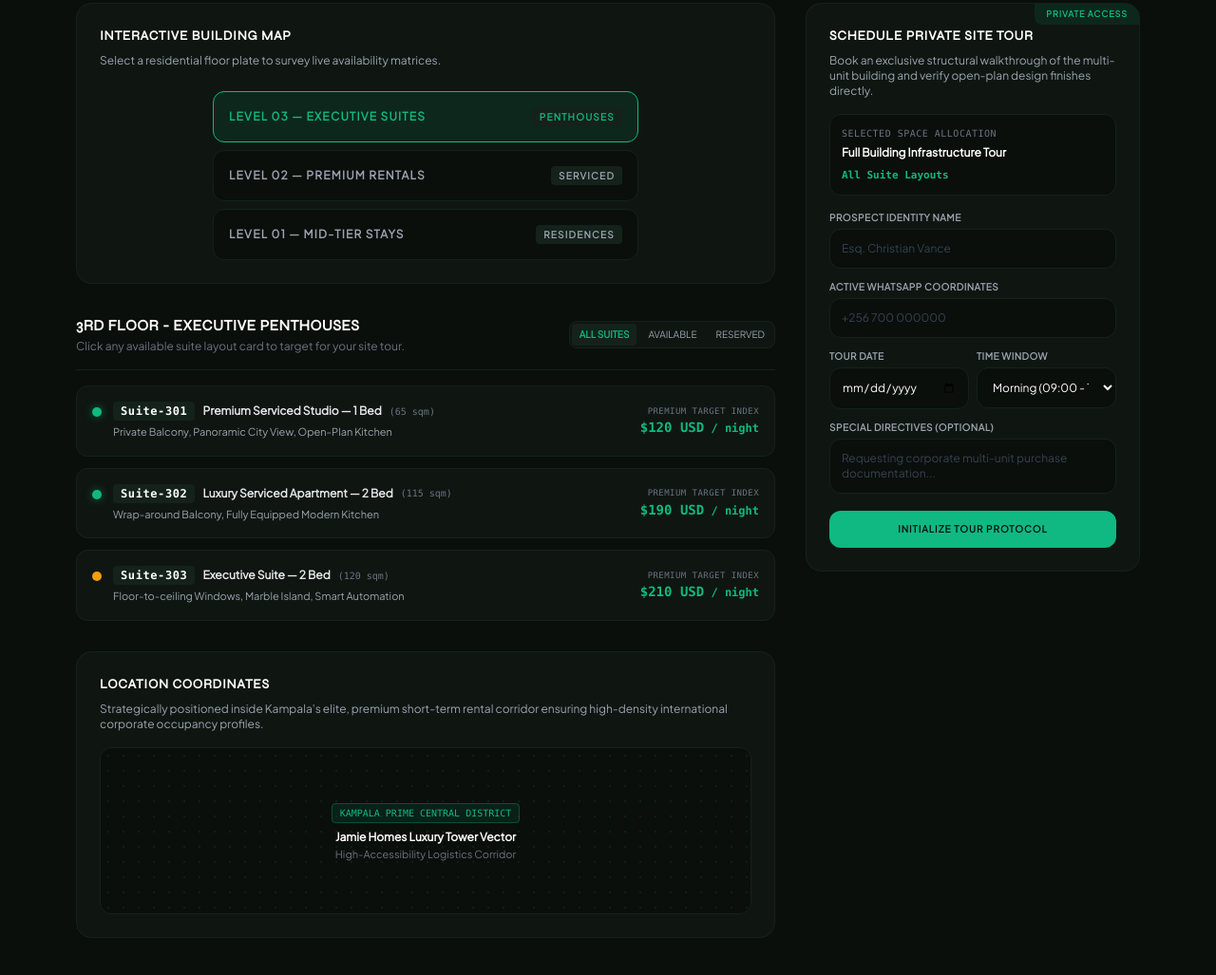
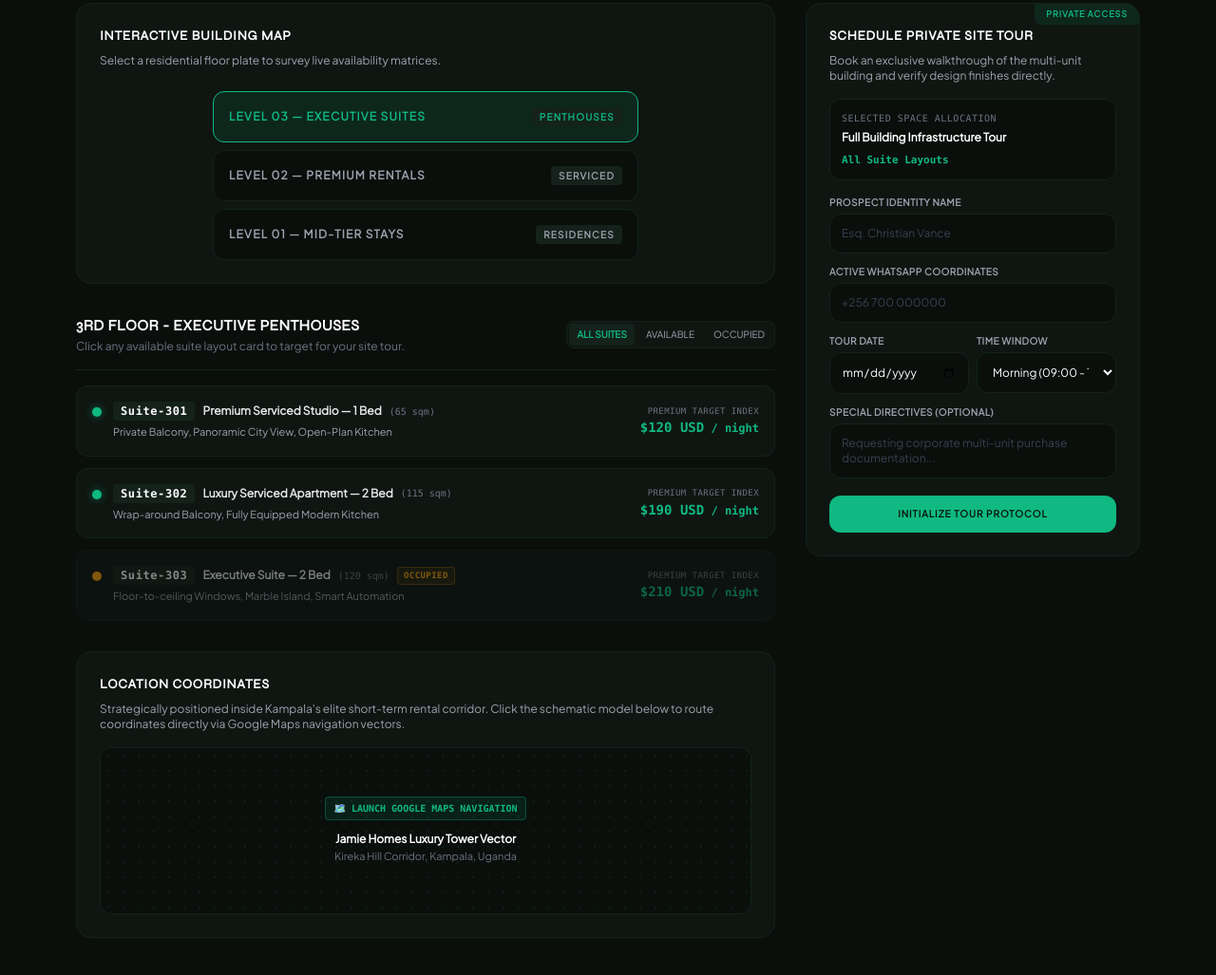
Before and after one commit to mjjoel2468-dot/Jamie-Homes, a plain HTML site: page index.html in a window 1280 px wide. Shown: the part 611-1638 px from the top of the page at 95% size. Drawn offline with nearby package versions, Linux system fonts and the light colour scheme.

Commit message:
Update index.html

```diff
--- a/index.html
+++ b/index.html
@@ -23,6 +23,9 @@
         const EMAILJS_SERVICE_ID  = "YOUR_EMAILJS_SERVICE_ID";
         const EMAILJS_TEMPLATE_ID = "YOUR_EMAILJS_TEMPLATE_ID";
         const WHATSAPP_NUMBER     = "256700000000"; // Replace with Jamie Homes line
+
+        // Google Maps URL configuration
+        const MAPS_LOCATION_URL   = "https://maps.google.com/?q=Kireka+Hill+Kampala+Uganda";
         // ─────────────────────────────────────────────────────────────────────
 
         (function() {
@@ -44,6 +47,7 @@
           selectedFilter: 'all',
           activeCurrency: 'USD',
           selectedUnit: null,
+          mapsUrl: MAPS_LOCATION_URL,
           booking: { name: '', whatsapp: '', tourDate: '', tourTime: 'morning', notes: '' },
           isSubmitted: false,
           loading: false,
@@ -56,7 +60,6 @@
               GBP: { rate: 0.79, symbol: '£', suffix: ' GBP' }
           },
 
-          // Fully Furnished & Serviced Apartments Matrix mapped by Floors
           buildingInventory: {
               '3': {
                   floorName: '3rd Floor - Executive Penthouses',
@@ -128,7 +131,6 @@
                   custom_notes: this.booking.notes.trim() || 'No specific requests.'
               };
 
-              // 1. Pipeline data via EmailJS
               try {
                   if (EMAILJS_SERVICE_ID !== 'YOUR_EMAILJS_SERVICE_ID' && EMAILJS_SERVICE_ID !== '') {
                       await emailjs.send(EMAILJS_SERVICE_ID, EMAILJS_TEMPLATE_ID, templateParams);
@@ -142,7 +144,6 @@
                   return;
               }
 
-              // 2. Direct Instant WhatsApp Handshake API
               const waText = [
                   '🏢 *Private Site Tour Request - Jamie Homes* 🥂',
                   '',
@@ -176,7 +177,7 @@
                 </div>
             </div>
 
-            <!-- Currency Value Matrices Switcher -->
+            <!-- Currency Selector -->
             <div class="flex items-center gap-1 bg-[#0F1612] border border-[#14221B] p-1 rounded-xl">
                 <template x-for="curr in ['USD', 'UGX', 'EUR', 'GBP']">
                     <button type="button" @click="activeCurrency = curr"
@@ -189,7 +190,7 @@
         </div>
     </nav>
 
-    <!-- DEVELOPER SHOWCASE HERO BANNER -->
+    <!-- HERO BANNER -->
     <div class="relative bg-[#0F1612] overflow-hidden border-b border-[#14221B]">
         <div class="absolute inset-0">
             <img src="https://images.unsplash.com/photo-1545324418-cc1a3fa10c00?auto=format&fit=crop&w=1200&q=80" alt="Jamie Homes Contemporary Apartments" class="w-full h-full object-cover filter brightness-[0.25]" />
@@ -229,19 +230,18 @@
         </div>
     </section>
 
-    <!-- MAIN BUILDING MAP & TRACKER ENGINE -->
+    <!-- MAIN INTERACTIVE INTERFACE GRID -->
     <main class="max-w-6xl mx-auto px-4 py-12">
         <div class="grid grid-cols-1 lg:grid-cols-3 gap-8">
 
-            <!-- LEFT COLUMN: INTERACTIVE MAP & FLOORS -->
+            <!-- LEFT COLUMN: MAPS & SUITE LIST -->
             <div class="lg:col-span-2 space-y-8">
 
-                <!-- INTERACTIVE BUILDING MAP (FLOOR SELECTOR) -->
+                <!-- INTERACTIVE FLOOR SELECTOR -->
                 <div class="bg-[#0F1612] border border-[#14221B] rounded-2xl p-6">
                     <h3 class="heading font-bold text-white text-sm uppercase tracking-wider text-[#10B981] mb-2">Interactive Building Map</h3>
                     <p class="text-xs text-gray-400 mb-6">Select a residential floor plate to survey live availability matrices.</p>
 
-                    <!-- Vertical Stack Schematic Visual -->
                     <div class="space-y-2 max-w-md mx-auto">
                         <button @click="activeFloor = '3'; selectedUnit = null"
                                 :class="activeFloor === '3' ? 'border-[#10B981] bg-[#10B981]/10 text-[#10B981]' : 'border-[#14221B] bg-[#0A0F0C] text-gray-400'"
@@ -264,7 +264,7 @@
                     </div>
                 </div>
 
-                <!-- DYNAMIC INVENTORY LIST FOR SELECTED FLOOR -->
+                <!-- DYNAMIC INVENTORY LIST -->
                 <div class="space-y-4">
                     <div class="flex flex-col sm:flex-row sm:items-center justify-between gap-4 border-b border-[#14221B] pb-4">
                         <div>
@@ -272,20 +272,23 @@
                             <p class="text-xs text-gray-500 mt-0.5">Click any available suite layout card to target for your site tour.</p>
                         </div>
 
-                        <!-- Availability Filters -->
                         <div class="flex gap-1 bg-[#0F1612] border border-[#14221B] p-0.5 rounded-lg text-[10px] self-start sm:self-center">
                             <button @click="selectedFilter = 'all'" :class="selectedFilter === 'all' ? 'bg-[#14221B] text-[#10B981] font-bold' : 'text-gray-400'" class="px-2 py-1 rounded">ALL SUITES</button>
                             <button @click="selectedFilter = 'available'" :class="selectedFilter === 'available' ? 'bg-[#14221B] text-[#10B981] font-bold' : 'text-gray-400'" class="px-2 py-1 rounded">AVAILABLE</button>
-                            <button @click="selectedFilter = 'reserved'" :class="selectedFilter === 'reserved' ? 'bg-[#14221B] text-[#10B981] font-bold' : 'text-gray-400'" class="px-2 py-1 rounded">RESERVED</button>
+                            <button @click="selectedFilter = 'occupied'" :class="selectedFilter === 'occupied' ? 'bg-[#14221B] text-[#10B981] font-bold' : 'text-gray-400'" class="px-2 py-1 rounded">OCCUPIED</button>
                         </div>
                     </div>
 
-                    <!-- Cards -->
                     <div class="space-y-3">
                         <template x-for="unit in getFilteredUnits()" :key="unit.id">
-                            <div :class="selectedUnit?.id === unit.id ? 'border-[#10B981] bg-[#10B981]/5' : 'border-[#14221B] bg-[#0F1612]'"
+                            <div x-show="selectedFilter === 'all' || (selectedFilter === 'available' && unit.status === 'available') || (selectedFilter === 'occupied' && (unit.status === 'reserved' || unit.status === 'sold'))"
+                                 :class="{
+                                     'border-[#10B981] bg-[#10B981]/5': selectedUnit?.id === unit.id,
+                                     'border-[#14221B] bg-[#0F1612]': selectedUnit?.id !== unit.id,
+                                     'cursor-pointer hover:border-gray-700': unit.status === 'available',
+                                     'opacity-50 cursor-not-allowed': unit.status !== 'available'
+                                 }"
                                  @click="selectUnitForTour(unit)"
-                                 :class="unit.status === 'available' ? 'cursor-pointer hover:border-gray-700' : 'opacity-60 cursor-not-allowed'"
                                  class="p-4 rounded-xl border transition-all flex flex-col sm:flex-row sm:items-center justify-between gap-4">
 
                                 <div class="space-y-2">
@@ -293,8 +296,7 @@
                                         <div class="w-2.5 h-2.5 rounded-full mt-1.5 flex-shrink-0"
                                              :class="{
                                                  'bg-emerald-500 shadow-[0_0_8px_rgba(16,185,129,0.5)]': unit.status === 'available',
-                                                 'bg-amber-500': unit.status === 'reserved',
-                                                 'bg-rose-500': unit.status === 'sold'
+                                                 'bg-amber-500': unit.status === 'reserved' || unit.status === 'sold'
                                              }">
                                         </div>
                                         <div>
@@ -302,13 +304,17 @@
                                                 <span class="font-mono text-xs font-bold text-white tracking-wider bg-[#14221B] px-2 py-0.5 rounded" x-text="unit.id"></span>
                                                 <span class="text-xs font-semibold text-gray-200" x-text="unit.type + ' — ' + unit.beds"></span>
                                                 <span class="text-[10px] font-mono text-gray-500" x-text="'(' + unit.size + ')'"></span>
+
+                                                <!-- OCCUPIED BADGE VECTOR -->
+                                                <template x-if="unit.status !== 'available'">
+                                                    <span class="text-[9px] font-mono bg-amber-500/10 border border-amber-500/30 text-amber-500 px-1.5 py-0.5 rounded font-bold uppercase tracking-wider">OCCUPIED</span>
+                                                </template>
                                             </div>
                                             <p class="text-[11px] text-gray-400 mt-1" x-text="unit.features"></p>
                                         </div>
                                     </div>
                                 </div>
 
-                                <!-- Value Component -->
                                 <div class="sm:text-right flex sm:flex-col justify-between items-center sm:items-end border-t sm:border-0 border-[#14221B]/60 pt-2 sm:pt-0 flex-shrink-0">
                                     <span class="text-[9px] uppercase font-mono text-gray-500 tracking-wider">Premium Target Index</span>
                                     <span class="text-xs font-bold font-mono text-[#10B981]">
@@ -320,35 +326,36 @@
                     </div>
                 </div>
 
-                <!-- GEOGRAPHIC LOCATION LOCATION VECTOR -->
+                <!-- GEOGRAPHIC LOCATION NODE WITH EXTERNAL GOOGLE MAPS ROUTING -->
                 <div class="bg-[#0F1612] border border-[#14221B] rounded-2xl p-6">
                     <h3 class="heading font-bold text-white text-sm uppercase tracking-wider text-[#10B981] mb-2">Location Coordinates</h3>
-                    <p class="text-xs text-gray-400 mb-4">Strategically positioned inside Kampala's elite, premium short-term rental corridor ensuring high-density international corporate occupancy profiles.</p>
+                    <p class="text-xs text-gray-400 mb-4">Strategically positioned inside Kampala's elite short-term rental corridor. Click the schematic model below to route coordinates directly via Google Maps navigation vectors.</p>
 
-                    <!-- Clean Minimalist Geometric Map Blueprint Placeholder -->
-                    <div class="w-full h-44 bg-[#0A0F0C] rounded-xl border border-[#14221B] relative overflow-hidden flex items-center justify-center text-center p-4">
+                    <a :href="mapsUrl" target="_blank" class="block w-full h-44 bg-[#0A0F0C] rounded-xl border border-[#14221B] relative overflow-hidden group transition-all duration-300 hover:border-[#10B981]/40">
                         <div class="absolute inset-0 opacity-10 bg-[radial-gradient(#10B981_1px,transparent_1px)] [background-size:16px_16px]"></div>
-                        <div class="relative z-10">
-                            <span class="text-[10px] font-mono uppercase bg-[#10B981]/10 border border-[#10B981]/30 px-2 py-1 rounded text-[#10B981]">Kampala Prime Central District</span>
-                            <p class="text-xs font-semibold text-white mt-2">Jamie Homes Luxury Tower Vector</p>
-                            <p class="text-[11px] text-gray-500 mt-0.5">High-Accessibility Logistics Corridor</p>
+
+                        <div class="absolute inset-0 bg-[#10B981]/5 opacity-0 group-hover:opacity-100 transition-opacity duration-300"></div>
+
+                        <div class="relative z-10 w-full h-full flex flex-col items-center justify-center text-center p-4">
+                            <span class="text-[10px] font-mono uppercase bg-[#10B981]/10 border border-[#10B981]/30 px-2 py-1 rounded text-[#10B981] transition group-hover:bg-[#10B981] group-hover:text-[#0A0F0C] font-bold">
+                                🗺️ Launch Google Maps Navigation
+                            </span>
+                            <p class="text-xs font-semibold text-white mt-3">Jamie Homes Luxury Tower Vector</p>
+                            <p class="text-[11px] text-gray-500 mt-0.5">Kireka Hill Corridor, Kampala, Uganda</p>
                         </div>
-                    </div>
+                    </a>
                 </div>
 
             </div>
 
-            <!-- RIGHT COLUMN: SCHEDULE PRIVATE SITE TOUR ENGINE -->
+            <!-- RIGHT COLUMN: TOUR SCHEDULE ENGINE -->
             <div id="tour-scheduler-engine" class="space-y-6">
                 <div class="bg-[#0F1612] border border-[#14221B] rounded-2xl p-6 relative overflow-hidden">
-                    <div class="absolute top-0 right-0 bg-[#10B981]/10 text-[#10B981] text-[9px] tracking-widest uppercase font-bold px-3 py-1 rounded-bl-lg">
-                        Private Access
-                    </div>
+                    <div class="absolute top-0 right-0 bg-[#10B981]/10 text-[#10B981] text-[9px] tracking-widest uppercase font-bold px-3 py-1 rounded-bl-lg">Private Access</div>
 
                     <h3 class="heading text-white font-bold text-sm uppercase tracking-wider mb-2">Schedule Private Site Tour</h3>
-                    <p class="text-xs text-gray-400 mb-4">Book an exclusive structural walkthrough of the multi-unit building and verify open-plan design finishes directly.</p>
+                    <p class="text-xs text-gray-400 mb-4">Book an exclusive walkthrough of the multi-unit building and verify design finishes directly.</p>
 
-                    <!-- Target Space Display Dynamic Matrix -->
                     <div class="bg-[#0A0F0C] border border-[#14221B] rounded-xl p-3 mb-4 text-xs">
                         <span class="text-[10px] font-mono uppercase text-gray-500 tracking-wider block">Selected Space Allocation</span>
                         <div class="mt-1 flex items-center justify-between flex-wrap gap-2">
@@ -357,7 +364,6 @@
                         </div>
                     </div>
 
-                    <!-- Scheduler Form Pipeline -->
                     <form x-show="!isSubmitted" @submit.prevent="handleTourSchedule()" class="space-y-3">
                         <div>
                             <label for="tour_name" class="block text-[10px] font-bold text-gray-400 uppercase tracking-wider mb-1">Prospect Identity Name</label>
@@ -409,13 +415,10 @@
                         </button>
                     </form>
 
-                    <!-- Verification State Screen -->
                     <div x-show="isSubmitted" class="text-center py-6" x-cloak>
                         <div class="h-10 w-10 bg-emerald-500/10 border border-emerald-500/30 text-emerald-400 rounded-full flex items-center justify-center mx-auto mb-3">✓</div>
                         <h4 class="heading text-white font-bold text-sm">Site Walkthrough Synced</h4>
-                        <p class="text-xs text-gray-400 mt-2 px-2">
-                            Your walkthrough file is matched to our property manager. The WhatsApp handshake link will now instantly establish your direct booking entry.
-                        </p>
+                        <p class="text-xs text-gray-400 mt-2 px-2">Your walkthrough file is matched to our property manager.</p>
                         <button @click="isSubmitted = false; selectedUnit = null; booking = { name: '', whatsapp: '', tourDate: '', tourTime: 'morning', notes: '' }"
                                 class="mt-4 text-[10px] uppercase font-bold tracking-widest text-[#10B981] hover:text-white transition">
                             Schedule Alternative Tour Vector
```
